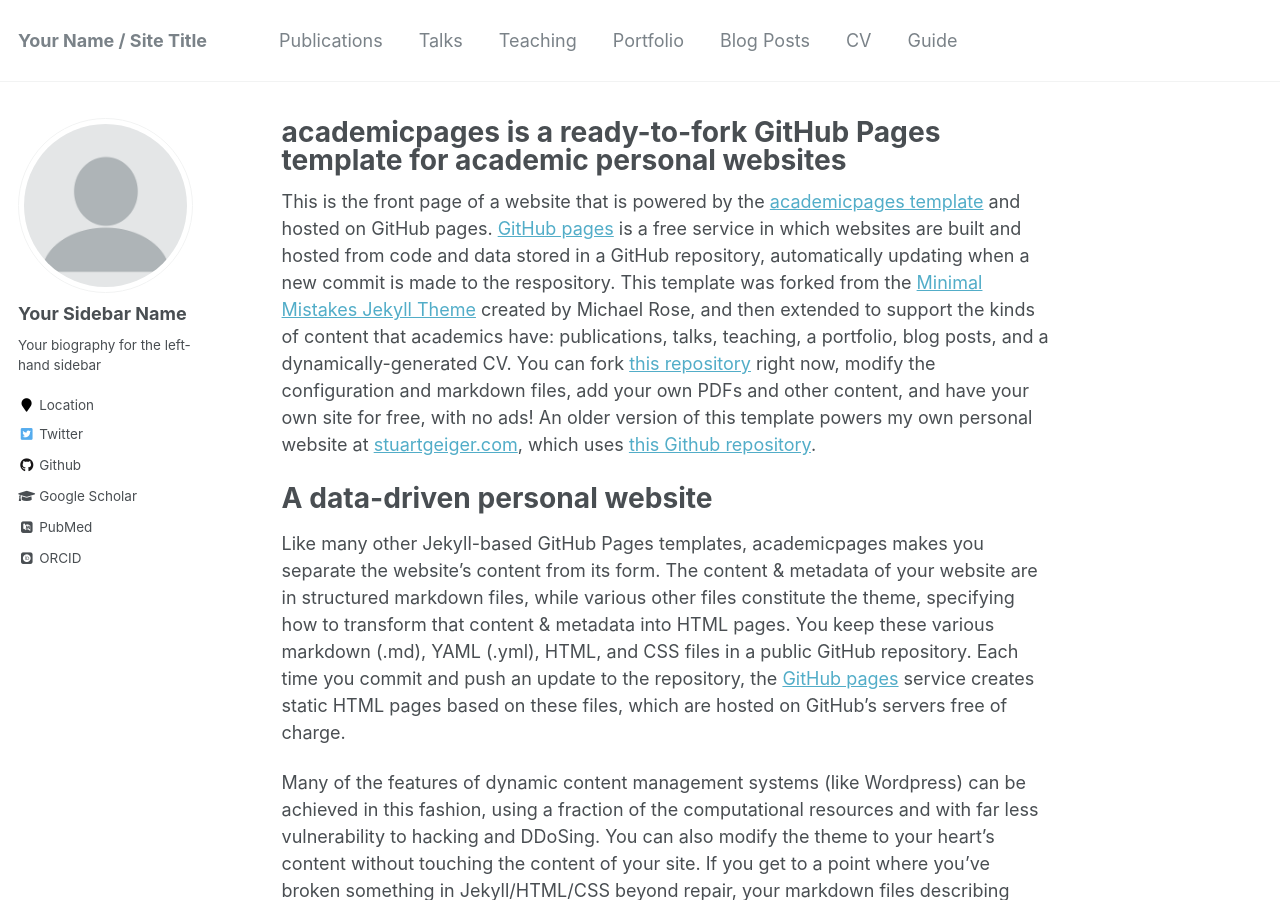
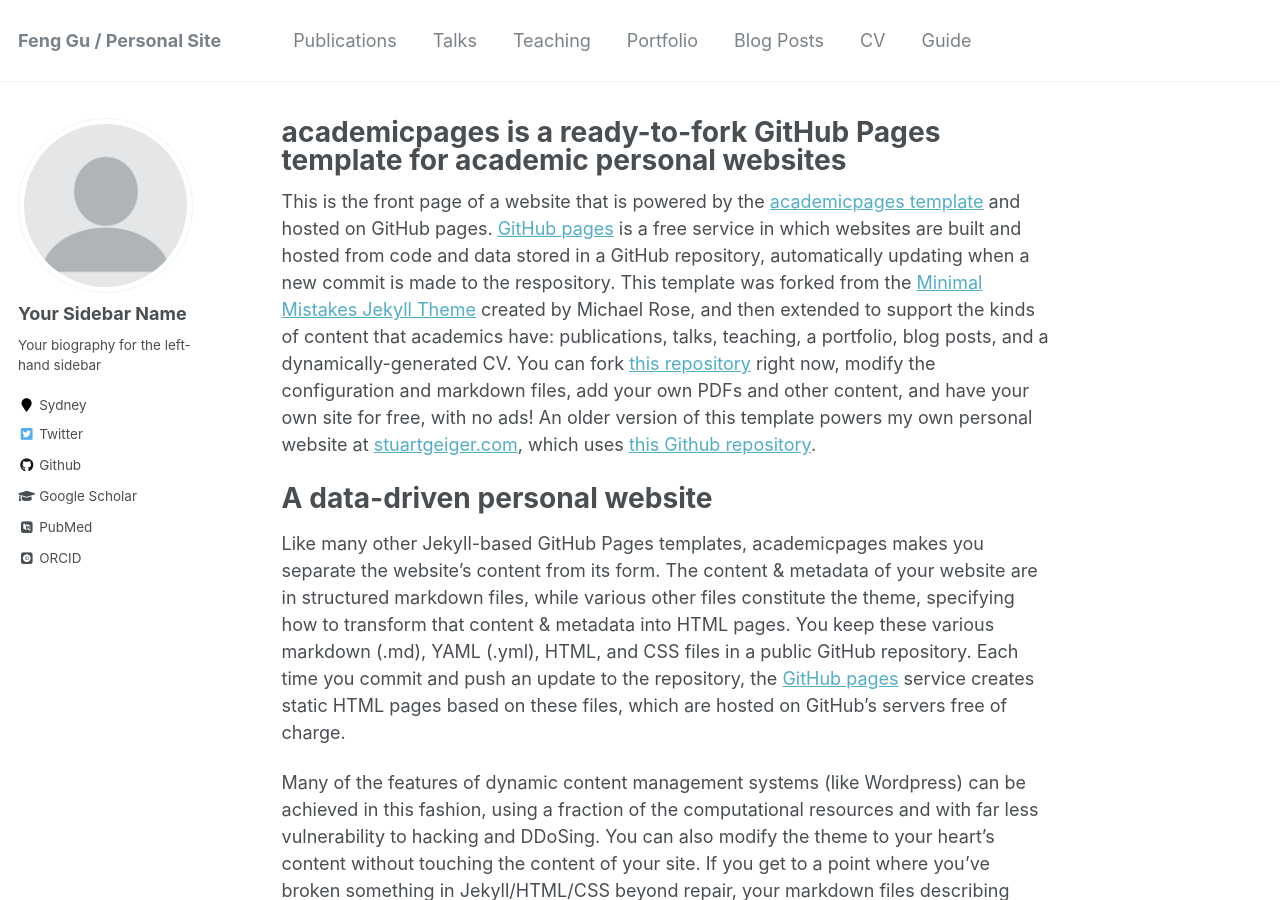
Before and after one commit to geofgu/geofgu.github.io, a Jekyll site: the page built from _pages/about.md, in a window 1280 px wide and 900 px high. Built offline with Jekyll 4.4.1, drawn with Linux system fonts in a browser that asks for light colours; some web fonts are replaced; some of the changed text lies outside the part shown.

Commit message:
update config

```diff
--- a/_config.yml
+++ b/_config.yml
@@ -7,13 +7,13 @@
 
 # Site Settings
 locale                   : "en-US"
-title                    : "Your Name / Site Title"
+title                    : "Feng Gu / Personal Site"
 title_separator          : "-"
-name                     : &name "Your Name"
-description              : &description "personal description"
-url                      : https://academicpages.github.io # the base hostname & protocol for your site e.g. "https://mmistakes.github.io"
+name                     : &name "Feng Gu"
+description              : &description "Programmer, Machine Learning PhD"
+url                      : https://geofgu.github.io # the base hostname & protocol for your site e.g. "https://mmistakes.github.io"
 baseurl                  : "" # the subpath of your site, e.g. "/blog"
-repository               : "academicpages/academicpages.github.io"
+repository               : "github.com/geofgu"
 teaser                   :  # filename of teaser fallback teaser image placed in /images/, .e.g. "500x300.png"
 breadcrumbs              : false # true, false (default)
 words_per_minute         : 160
@@ -83,10 +83,10 @@
   name             : "Your Sidebar Name"
   avatar           : "profile.png"
   bio              : "Your biography for the left-hand sidebar"
-  location         : "Location"
+  location         : "Sydney"
   employer         :
-  pubmed           : "https://www.ncbi.nlm.nih.gov/pubmed/?term=john+snow"
-  googlescholar    : "http://yourfullgooglescholarurl.com"
+  pubmed           : ""
+  googlescholar    : ""
   email            :
   researchgate     :  # example: "https://www.researchgate.net/profile/yourprofile"
   uri              :
@@ -96,7 +96,7 @@
   flickr           :
   facebook         :
   foursquare       :
-  github           : "academicpages"
+  github           : "geofgu"
   google_plus      :
   keybase          :
   instagram        :
@@ -109,7 +109,7 @@
   stackoverflow    : # http://stackoverflow.com/users/123456/username
   steam            :
   tumblr           :
-  twitter          : "replacethistwitterhandle"
+  twitter          : ""
   vine             :
   weibo            :
   xing             :
```
